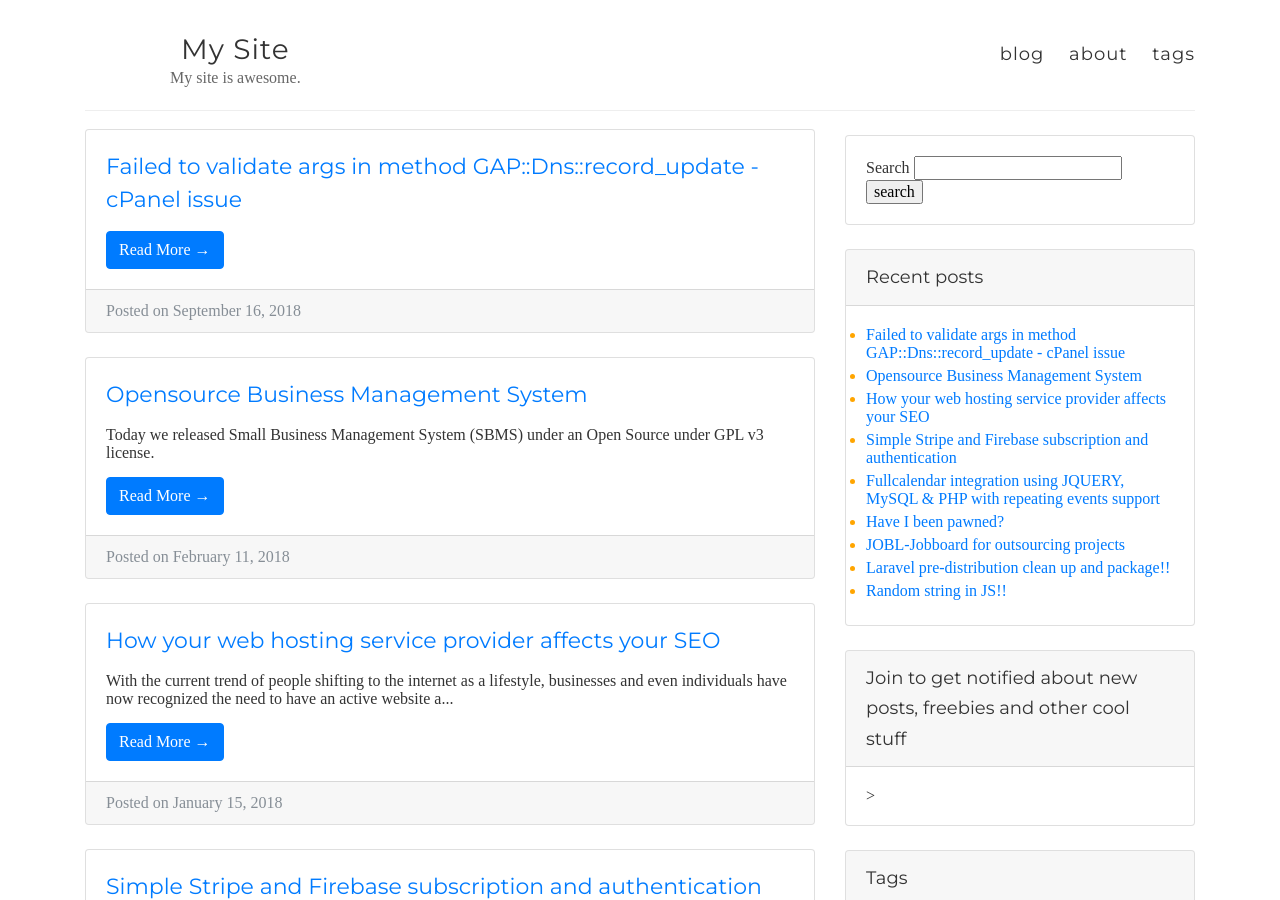
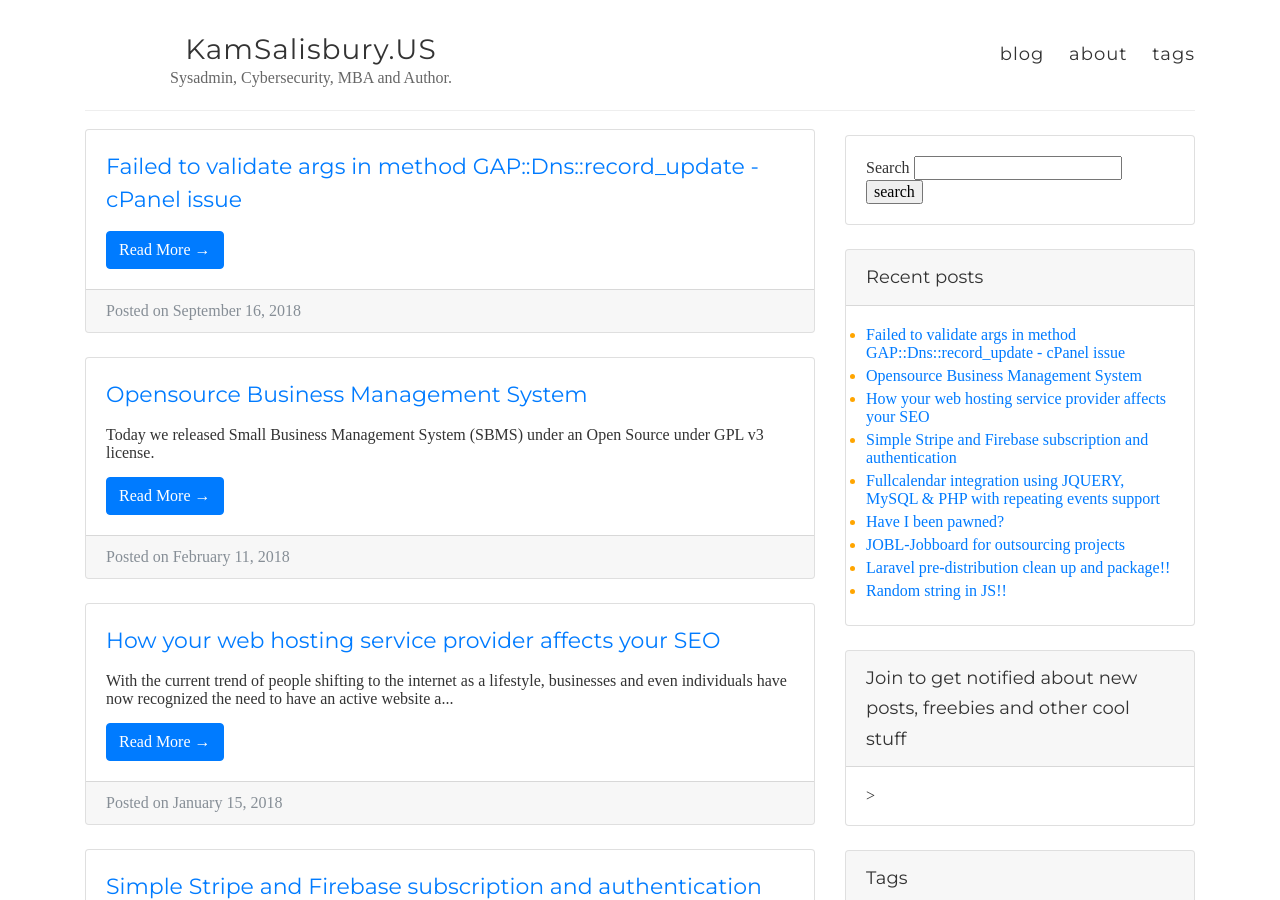
Before and after one commit to kamsalisbury/kamsalisbury.github.io, a Jekyll site: the page built from index.html, in a window 1280 px wide and 900 px high. Built offline with Jekyll 4.4.1, drawn with Linux system fonts in a browser that asks for light colours.

Commit message:
Update config

```diff
--- a/_config.yml
+++ b/_config.yml
@@ -6,17 +6,17 @@
 # you will see them accessed via {{ site.title }}, {{ site.email }}, and so on.
 # You can create any custom variable you would like, and they will be accessible
 # in the templates via {{ site.myvariable }}.
-title: My Site
-email: mysite@email.com
+title: KamSalisbury.US
+email: 29674098+kamsalisbury@users.noreply.github.com
 description: >- # this means to ignore newlines until "baseurl:"
-  My site is awesome.
+  Sysadmin, Cybersecurity, MBA and Author.
 baseurl: "" # the subpath of your site, e.g. /blog
 
-url: "https://mysite.com" # the base hostname & protocol for your site, e.g. http://example.com
+url: "https://kamsalisbury.us" # the base hostname & protocol for your site, e.g. http://example.com
 
 twitter_username:
 
-github_username:
+github_username: kamsalisbury
 
 disqus_shortname:
 
```
